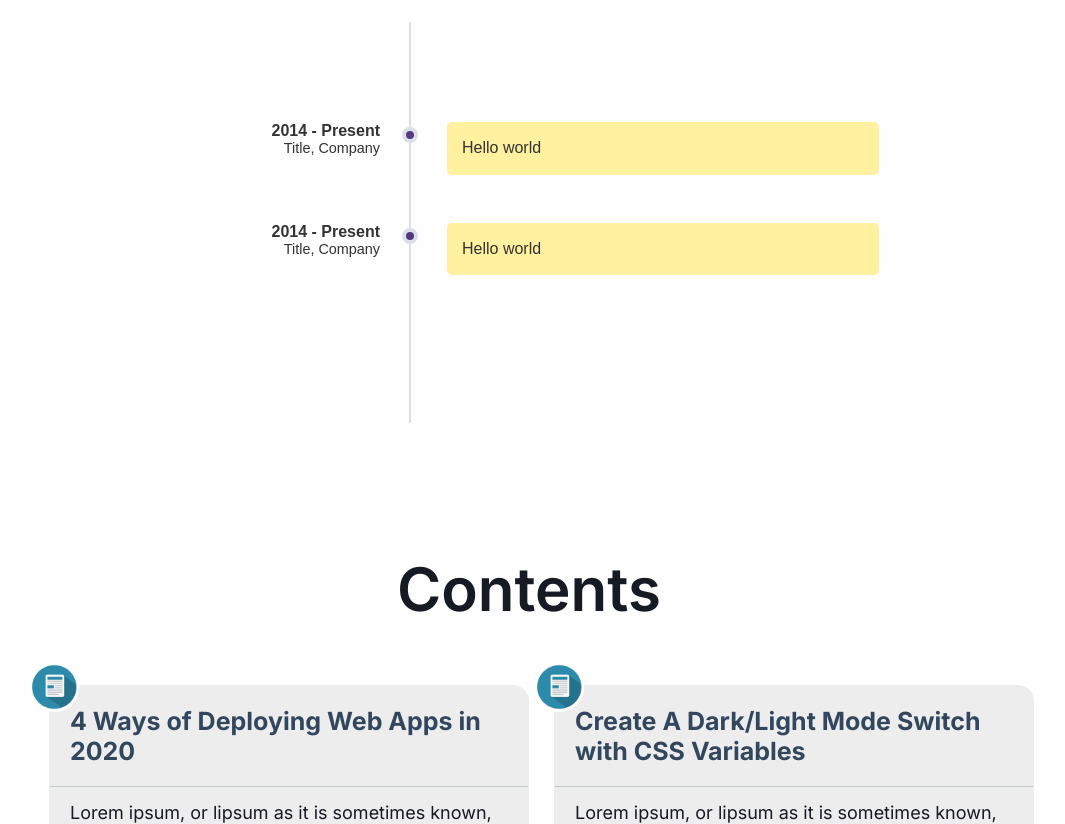
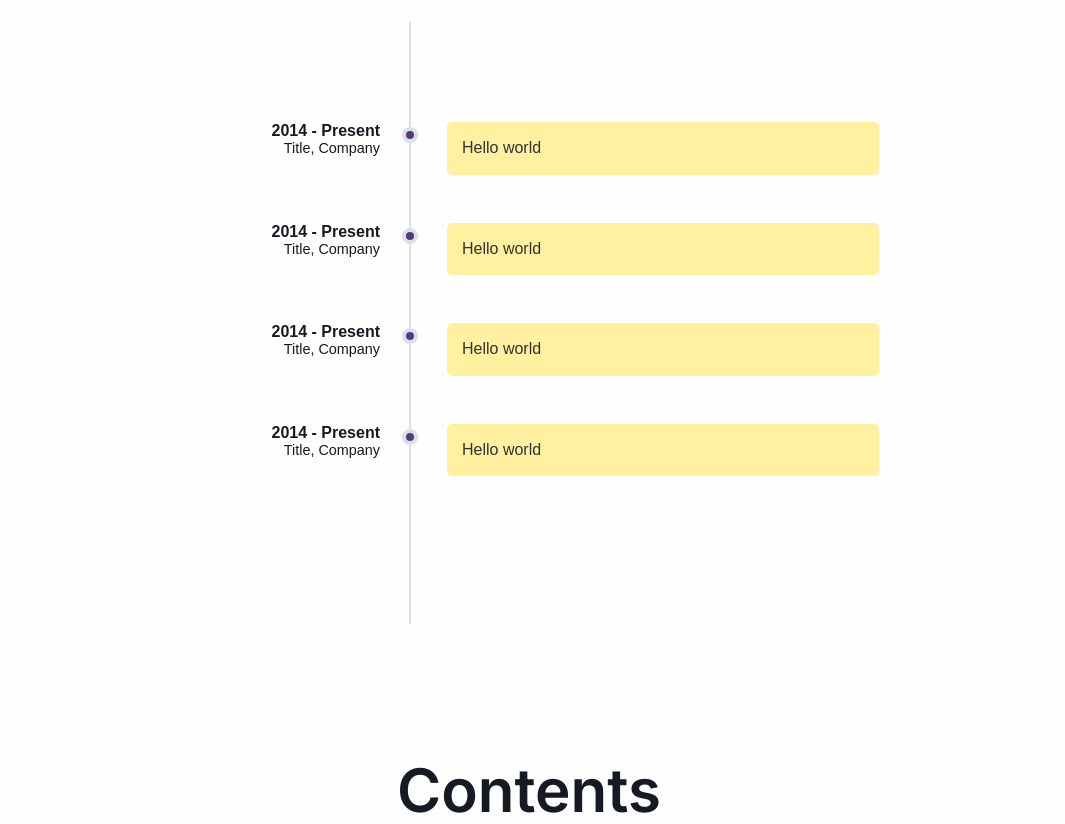
Before and after one commit to matthewobisnar/portfolio, a Vue app: page / in a window 1280 px wide. Shown: the part 3960-4784 px from the top of the page, without its empty margins (111-1176 px from the left). Built offline with nearby package versions, Linux system fonts and the light colour scheme.

Commit message:
timeline added

```diff
--- a/src/components/__repos/repos.css
+++ b/src/components/__repos/repos.css
@@ -76,11 +76,13 @@ body * {
 .entry .title h3 {
   margin: 0;
   font-size: 100%;
+  color: var(--app-content-color) !important;
 }
 
 .entry .title p {
   margin: 0;
   font-size: 90%;
+  color: var(--app-content-color) !important;
 }
 
 .entry .body {
--- a/src/components/__repos/repos.vue
+++ b/src/components/__repos/repos.vue
@@ -24,6 +24,30 @@
                         </div>
                       </div>
                 </div>
+
+                <div class="entry">
+                    <div class="title">
+                        <h3>2014 - Present</h3>
+                        <p>Title, Company</p>
+                      </div>
+                      <div class="body">
+                        <div>
+                            <p>Hello world</p>
+                        </div>
+                      </div>
+                </div>
+
+                <div class="entry">
+                    <div class="title">
+                        <h3>2014 - Present</h3>
+                        <p>Title, Company</p>
+                      </div>
+                      <div class="body">
+                        <div>
+                            <p>Hello world</p>
+                        </div>
+                      </div>
+                </div>
             </div>
         </div>
     </div>
```
